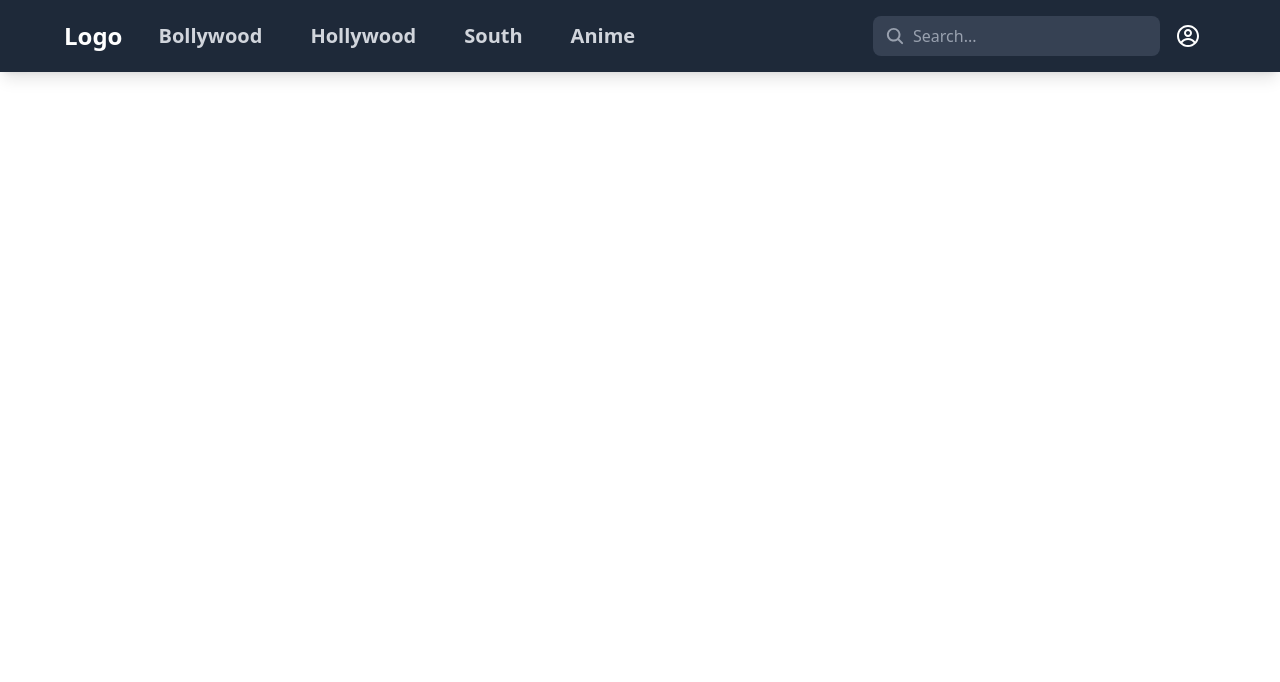
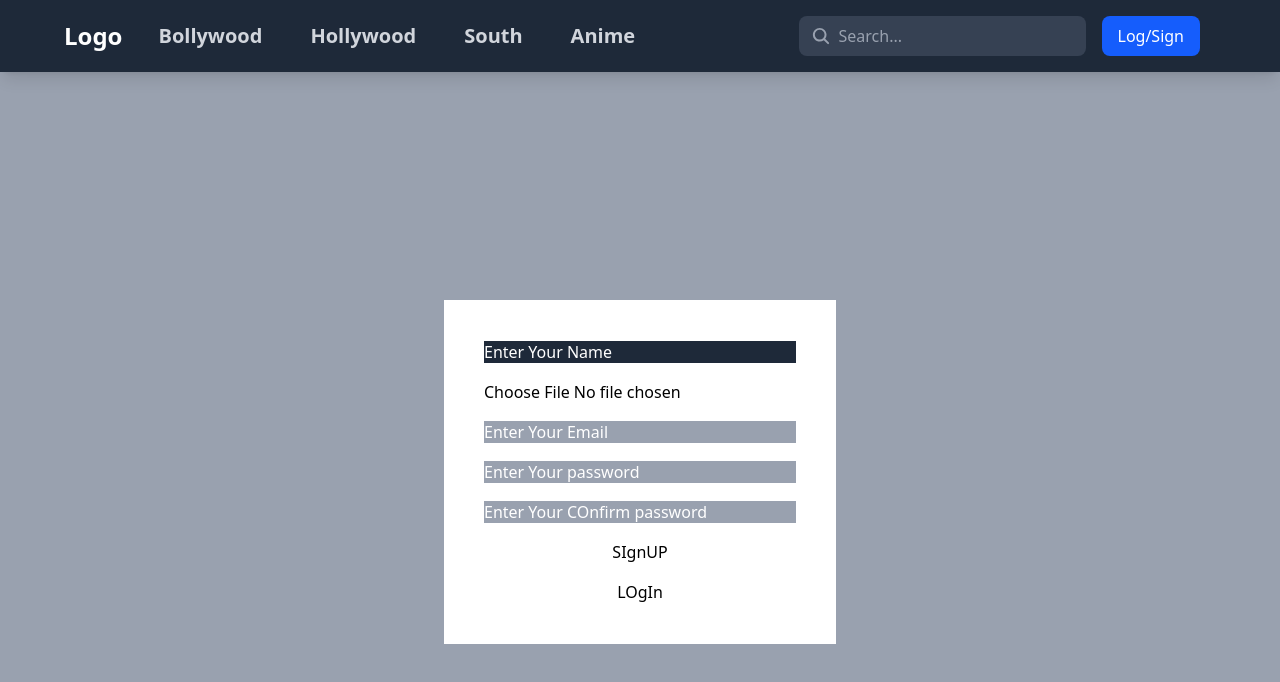
Before and after one commit to ravisingh007ravi/MovieAllTimeClient, a React (Vite) app: page /signup in a window 1280 px wide. Shown: the top 682 px of the page. Built offline with nearby package versions, Linux system fonts and the light colour scheme.

Commit message:
create sign up

```diff
--- a/src/App.jsx
+++ b/src/App.jsx
@@ -3,14 +3,15 @@ import { Navbar, SignUp, LogIn, Home, Bollywood, Hollywood, South, Anime } from
 import { BrowserRouter, Routes, Route } from 'react-router-dom';
 
 export default function App() {
+
   return (
     <div>
       <BrowserRouter>
         <Navbar />
         <Routes>
-          <Route path="/" element={<LogIn />} />
+          <Route path="/" element={<Home />} />
+          <Route path="/LogIn" element={<LogIn />} />
           <Route path="/signup" element={<SignUp />} />
-          <Route path="/home" element={<Home />} />
           <Route path="/bollywood" element={<Bollywood />} />
           <Route path="/hollywood" element={<Hollywood />} />
           <Route path="/south" element={<South />} />
--- a/src/components/LogIn/LogIn.jsx
+++ b/src/components/LogIn/LogIn.jsx
@@ -3,7 +3,7 @@ import React from 'react'
 export default function LogIn() {
   return (
     <div>
-      dddd
+      LogIn
     </div>
   )
 }
--- a/src/components/Navbar/Navbar.jsx
+++ b/src/components/Navbar/Navbar.jsx
@@ -15,7 +15,7 @@ export default function Navbar() {
         { name: "Anime", href: "/anime" },
     ];
 
-    const [login, setLogIn] = useState(true);
+    const [login, setLogIn] = useState(false);
     const [bar, setBar] = useState(false);
 
 
@@ -47,7 +47,7 @@ export default function Navbar() {
                     {login ? (<DropdownMenu />) :
                         (
                             <button className="rounded-lg bg-blue-600 px-4 py-2 text-white transition-colors hover:bg-blue-700">
-                                Log/Sign
+                               <Link to='/signup'> Log/Sign</Link>
                             </button>
                         )}
 
--- a/src/components/SignUp/SignUp.jsx
+++ b/src/components/SignUp/SignUp.jsx
@@ -1,9 +1,27 @@
-import React from 'react'
+import React, { useState } from 'react'
+import { Link } from 'react-router-dom'
 
 export default function SignUp() {
+
+  const [value, setValue] = useState();
+
+  const ChangeSignUpData = (e) => {
+    e.preventDefault()
+    setValue({ ...value, [e.target.name]: e.target.value })
+    console.log(value)
+  }
+
   return (
-    <div>
-
+    <div className='flex bg-gray-400 justify-center items-center h-screen'>
+      <form action="" className='flex flex-col gap-4 bg-white p-10'>
+        <input onChange={ChangeSignUpData} className='placeholder:bg-gray-800 placeholder:text-white' name='name' type="text" placeholder='Enter Your Name' />
+        <input onChange={ChangeSignUpData} type="file" />
+        <input onChange={ChangeSignUpData} className='placeholder:bg-gray-400 placeholder:text-white' name='email' type="text" placeholder='Enter Your Email' />
+        <input onChange={ChangeSignUpData} className='placeholder:bg-gray-400 placeholder:text-white' name='password' type="text" placeholder='Enter Your password' />
+        <input onChange={ChangeSignUpData} className='placeholder:bg-gray-400 placeholder:text-white' name='password' type="text" placeholder='Enter Your COnfirm password' />
+        <button>SIgnUP</button>
+        <button><Link to='/LogIn'>LOgIn</Link></button>
+      </form>
     </div>
   )
 }
```
